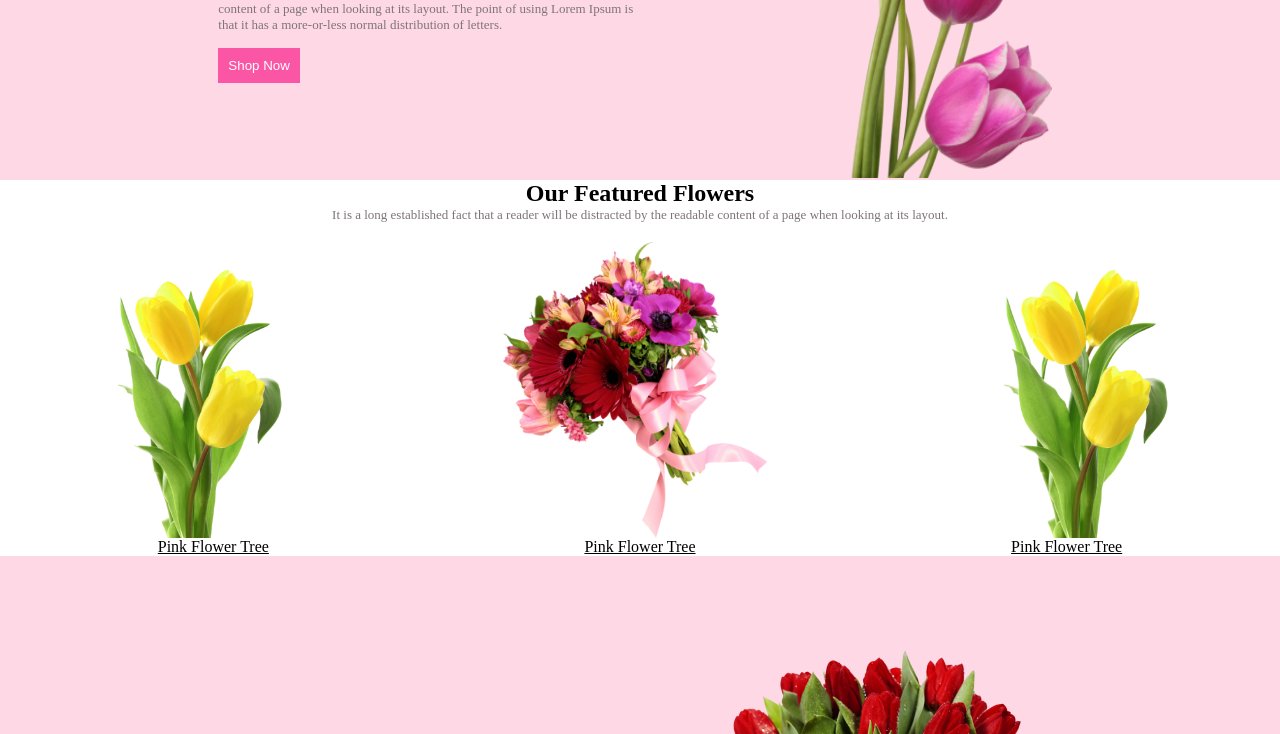
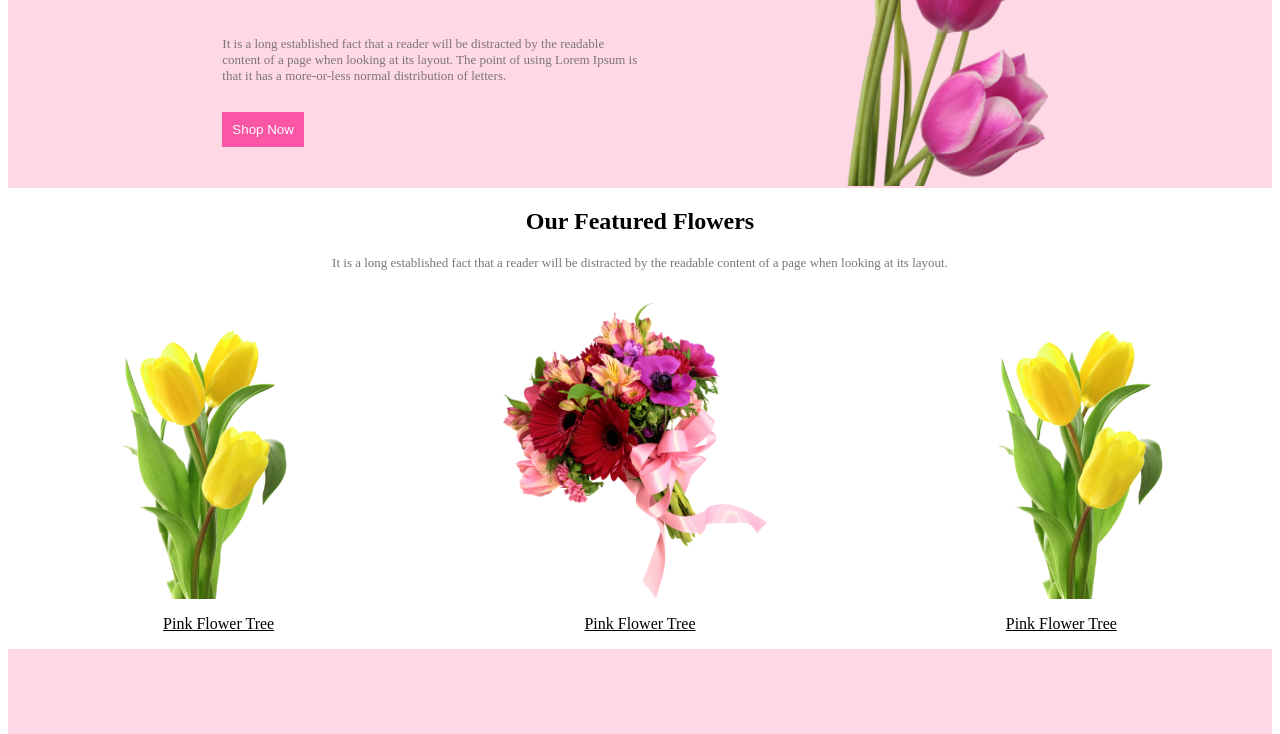
Before and after one commit to Hriditamawa/online-flower-shop, a plain HTML site: page index.html in a window 1280 px wide. Shown: the part 370-1104 px from the top of the page. Drawn offline with Linux system fonts and the light colour scheme.

Commit message:
last commit

```diff
--- a/style.css
+++ b/style.css
@@ -1,5 +1,4 @@
-*{padding: 0;
-margin: 0;}
+
 
 
 .banner-img{
@@ -86,7 +85,7 @@ text-align: center;
     justify-content: space-between;
     display: flex;
    text-align:center;
-
+    ;
 }
 #email{
     padding:10px ;
```
